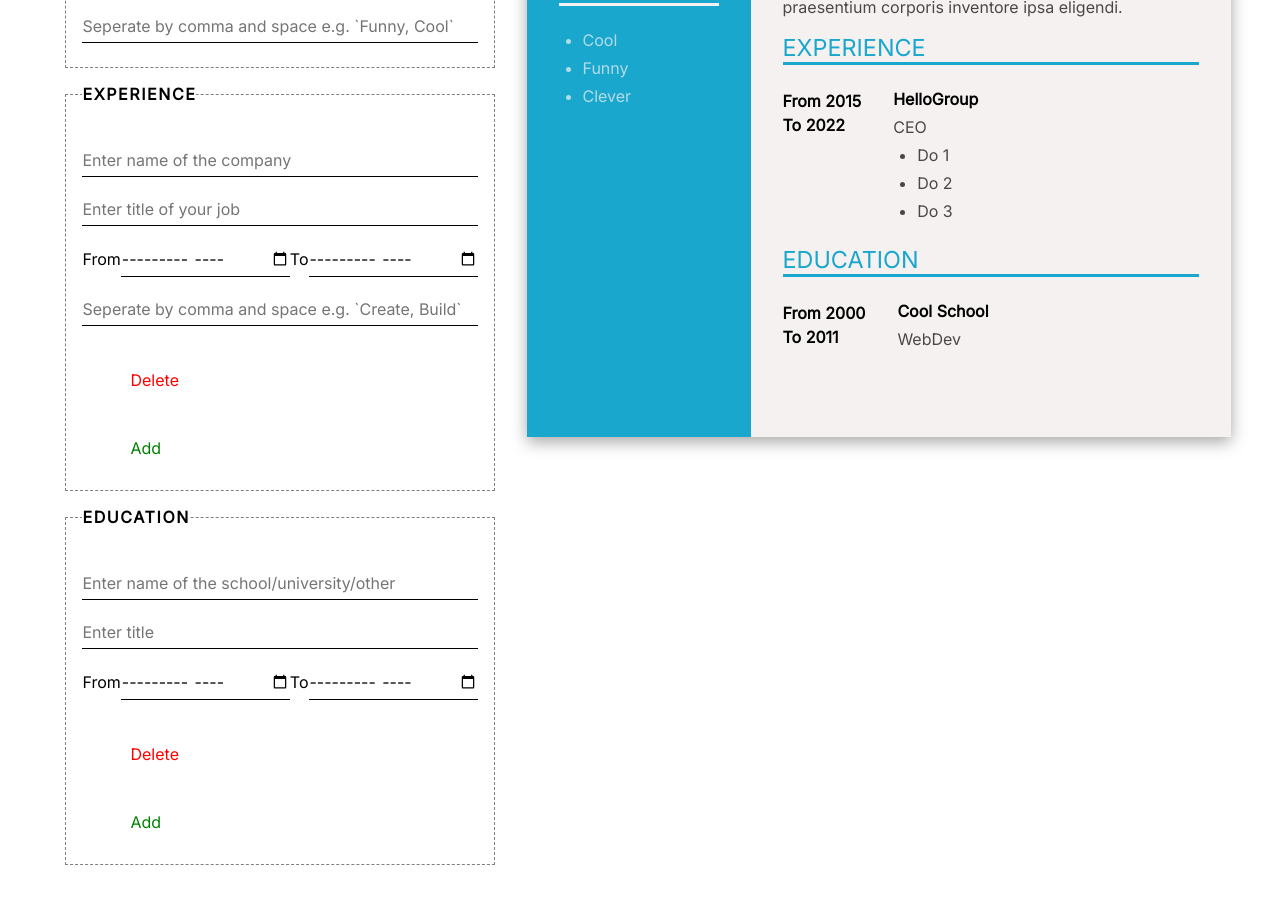
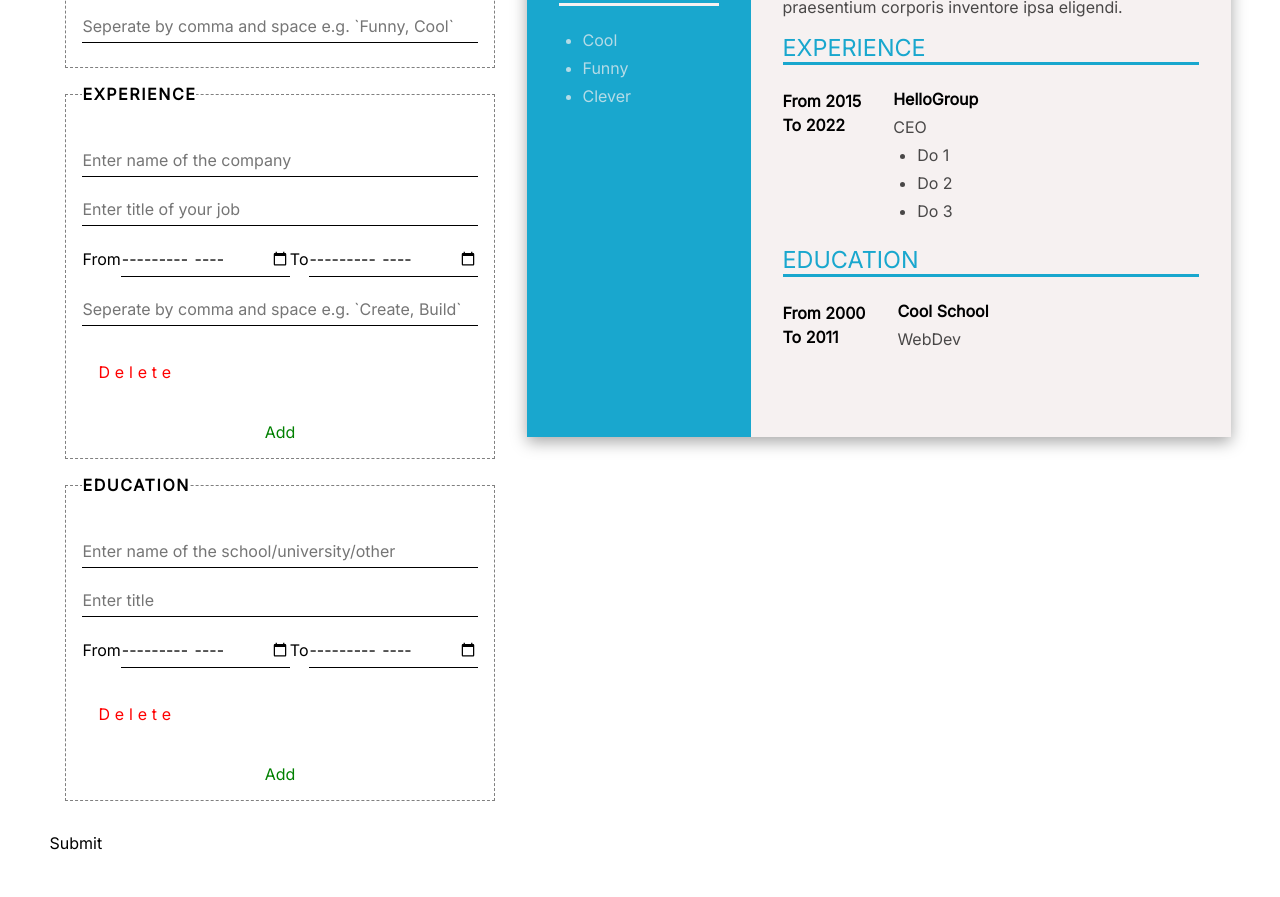
Before and after one commit to George-Al3xander/CV-APP, a React app: page / in a window 1280 px wide. Shown: the part 500-1397 px from the top of the page. After the commit the page ends 1353 px from the top, so only its background shows below. Built offline with nearby package versions, Linux system fonts and the light colour scheme.

Commit message:
Almost done

```diff
--- a/src/App.js
+++ b/src/App.js
@@ -26,7 +26,9 @@ class App extends Component {
                 date: ["2015","2022"],
                 num: 1,
             }],
-            skills: ["Cool","Funny","Clever"]
+            skills: ["Cool","Funny","Clever"],
+            isSubmitted: false,
+            btn_text: "Submit",
         }
 
         this.change_name = this.change_name.bind(this);
@@ -47,6 +49,8 @@ class App extends Component {
         this.removeFormEdu = this.removeFormEdu.bind(this);
         this.addFormExp = this.addFormExp.bind(this);
         this.removeFormExp = this.removeFormExp.bind(this);
+
+        this.submitForm = this.submitForm.bind(this);
     }
 
 
@@ -277,6 +281,26 @@ class App extends Component {
     }
 
 
+    submitForm() {
+        let status = this.state.isSubmitted;
+
+        if(status == false) {
+            document.getElementById("form").style.display = "none";
+            this.setState({
+                isSubmitted: true,
+                btn_text: "Edit"
+            });
+        }
+
+        else if(status == true) {
+            document.getElementById("form").style.display = "inline";
+            this.setState({
+                isSubmitted: false,
+                btn_text: "Submit"
+            });
+        }
+    }
+
 
     test(){
         console.log(1)
@@ -284,36 +308,35 @@ class App extends Component {
 
     render() {
         return(
+            <div className="app">
                 <div className="split">
                     <Form
                         addFormEdu = {this.addFormEdu}
                         removeFormEdu = {this.removeFormEdu}
-
                         addFormExp = {this.addFormExp}
                         removeFormExp = {this.removeFormExp}
-
                         arrayEducation = {this.state.education}
                         arrayExperience = {this.state.experience}
                         changeName = {this.change_name}
                         changeEmail = {this.change_email}
                         changePhone = {this.change_phone}
                         changeSummary = {this.change_summary}
-
                         changeEducationName = {this.change_education_name}
                         changeEducationTitle= {this.change_education_title}
                         changeEducationDate= {this.change_education_date}
-
                         changeExperienceName = {this.change_experience_name}
                         changeExperienceTitle= {this.change_experience_title}
                         changeExperienceDate= {this.change_experience_date}
                         changeExperienceTasks= {this.change_experience_tasks}
-
-
                         changeSkills = {this.change_skills}
                         test = {this.test}
                     />
                     <CV data={this.state} />
 
+                </div>
+                <div className="btn_submit">
+                    <button onClick={this.submitForm}>{this.state.btn_text}</button>
+                </div>
             </div>
         )
     }
--- a/src/components/Form.js
+++ b/src/components/Form.js
@@ -12,7 +12,7 @@ class Form extends Component {
 
     render () {
         return(
-            <form onSubmit={(e)=> {e.preventDefault()}}>
+            <form id="form" onSubmit={(e)=> {e.preventDefault()}}>
             <fieldset id="general_info">
                 <legend>General info</legend>
                 <input onChange={this.props.changeName}  id="name" type="text" placeholder="Enter your name"/>
--- a/src/styles.css
+++ b/src/styles.css
@@ -93,7 +93,7 @@ fieldset {
 
 
 .block_form {
-  margin-block: 1rem;
+  margin-block: 1rem 2rem;
   display: flex;
   flex-direction: column;
 }
@@ -164,6 +164,8 @@ li {
   display: flex;
   gap: 2rem;
 }
+
+
 
 .cv_date, .block_ul_titles  h2:first-child {
   font-weight: 700;
@@ -249,21 +251,40 @@ header h1 {
 
 
 .btn_add, .btn_del {
-  padding: 1rem 3rem;
+
+  width: 5rem;
   width: min-content;
+  transition: all .5s ease;
 }
 
 
 .btn_add {
+  margin-inline: auto;
   color: green;
 }
 
 .btn_del {
   color: red;
+  padding:.5rem 1rem;
+  letter-spacing: .3rem;
+}
+
+
+.btn_add:hover, .btn_del:hover {
+  border-radius: 5rem ;
+
+}
+
+.btn_add:hover {
+  padding: 1rem 3rem;
+  cursor: pointer;
+  background-color: green;
+  color: white;
 }
 
 
 .btn_del:hover {
+  cursor: pointer;
   background-color: red;
   color: white;
 }
```
Lines whose indentation alone changed are shown as unchanged.
